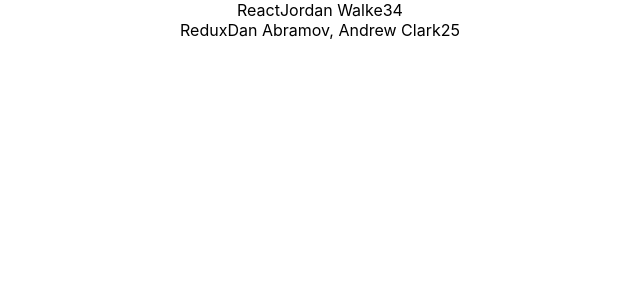
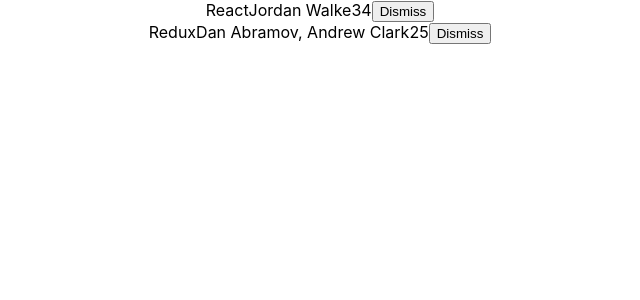
Before and after one commit to DHDave/r-to-r, a React (Create React App) app: page / in a window 1280 px wide. Shown: the top 300 px of the page, without its empty margins (320-960 px from the left). Built offline with nearby package versions, Linux system fonts and the light colour scheme.

Commit message:
4 # Introduce Unidirectional Data Flow

```diff
--- a/src/App.js
+++ b/src/App.js
@@ -25,8 +25,14 @@ class App extends Component {
   constructor(props) {
     super(props);
     this.state = {
-      list: list,
+    list,
     };
+    this.onDismiss = this.onDismiss.bind(this);
+  }
+  onDismiss(id) {
+    const isNotId = item => item.objectID !== id;
+    const updatedList = this.state.list.filter(isNotId);
+    this.setState({ list: updatedList });
   }
   render() {
     return (
@@ -39,6 +45,14 @@ class App extends Component {
             <span>{item.author}</span>
             <span>{item.num_comments}</span>
             <span>{item.points}</span>
+            <span>
+              <button
+                onClick={() => this.onDismiss(item.objectID)}
+                type="button"
+              >
+                Dismiss
+              </button>
+            </span>
           </div>
         )}
       </div>
```
